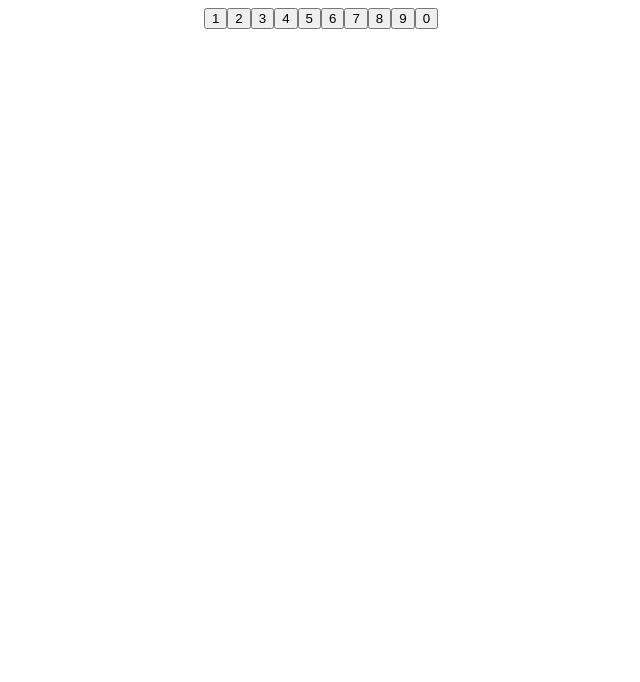
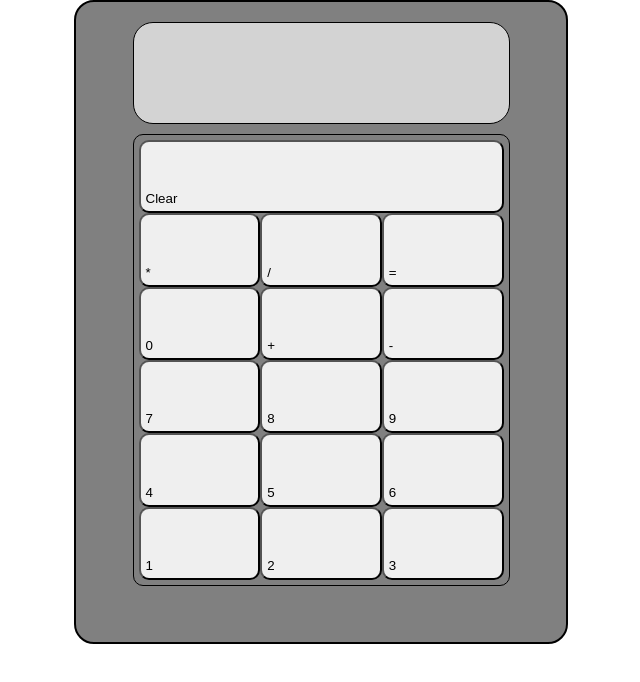
Before and after one commit to christopherdonofrio/Calculator, a plain HTML site: page index.html in a window 1280 px wide. Shown: the whole page, without its empty margins (319-959 px from the left). Drawn offline with Linux system fonts and the light colour scheme.

Commit message:
Created basic html and css for calculator GUI
-added buttons and display screen
-started javascript functions and connecting them to html

```diff
--- a/index.html
+++ b/index.html
@@ -9,17 +9,31 @@
 </head>
 <body>
     <div class="container">
-        <div class="numbers">
-            <button id="one">1</button>
-            <button id="two">2</button>
-            <button id="three">3</button>
-            <button id="four">4</button>
-            <button id="five">5</button>
-            <button id="six">6</button>
-            <button id="seven">7</button>
-            <button id="eight">8</button>
-            <button id="nine">9</button>
-            <button id="zero">0</button>
+        <div class="display">
+
+        </div>
+        <div class="buttons">
+            <div class="numbers">
+                <button id="one" class="numbers">1</button>
+                <button id="two" class="numbers">2</button>
+                <button id="three" class="numbers">3</button>
+                <button id="four" class="numbers">4</button>
+                <button id="five" class="numbers">5</button>
+                <button id="six" class="numbers">6</button>
+                <button id="seven" class="numbers">7</button>
+                <button id="eight" class="numbers">8</button>
+                <button id="nine" class="numbers">9</button>
+                <button id="zero" class="numbers">0</button>
+                <button id="plus" class="numbers">+</button>
+                <button id="minus" class="numbers">-</button>
+                <button id="multiply" class="numbers">*</button>
+                <button id="divide" class="numbers">/</button>
+                <button id="equals" class="numbers">=</button>
+                <button id="clear" class="numbers">Clear</button>
+
+        </div>
+
+
 
         </div>
     </div>
--- a/script.js
+++ b/script.js
@@ -25,3 +25,21 @@ function operate(x, y, operator) {
         return divide(x, y)
     }
 }
+
+const numbers = document.querySelectorAll(".numbers")
+let displayNum = "";
+let currentDisplay = ""
+
+
+numbers.forEach((num) => {
+    num.addEventListener('click', function() {
+        currentDisplay += num.textContent;
+        console.log(currentDisplay)
+    });
+});
+
+
+function updateDisplay(currentDisplay) {
+    const display = document.querySelector(".display")
+    display.textContent = currentDisplay
+}
--- a/styles.css
+++ b/styles.css
@@ -1,15 +1,54 @@
 body {
     display: flex;
     justify-content: center;
+    margin-top: auto;
+    margin-bottom: auto;
 }
 
 .container {
-    width: 500px;
+    width: 450px;
+    height: 600px;
+    background-color: gray;
+    display: flex;
+    flex-direction: column;
+    align-items: center;
+    padding: 20px;
+    border: 2px solid black;
+    border-radius: 20px;
+    gap: 10px;
+
+}
+
+.display {
+    width: 375px;
+    height: 100px;
+    background-color: lightgray;
+    border: 1px solid black;
+    border-radius: 20px;
+
+}
+
+.buttons {
+    width: 375px;
+    height: 450px;
+    display: flex;
+    border: 1px solid black;
+    border-radius: 10px;
+    gap: 10px;
 
 }
 
 .numbers {
+
+    width: 93.75px;
+
     display: flex;
-    justify-content: center;
-    flex: 1;
+    flex-grow: 1; /* Allow numbers to fill available space */
+    flex-wrap: wrap-reverse;
+    border-radius: 10px;
+    padding: 5px;
+
+
+
+
 }
```
